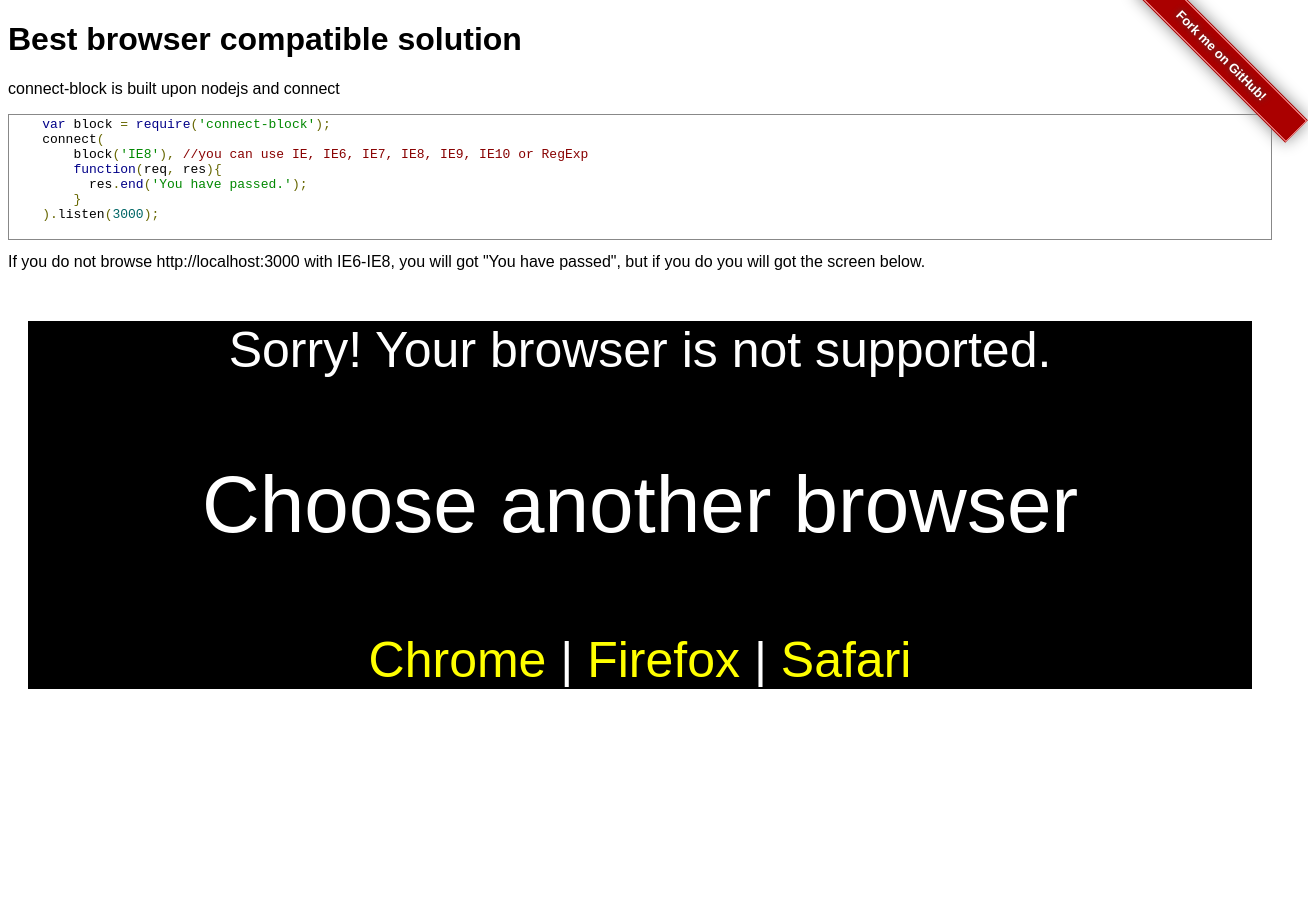
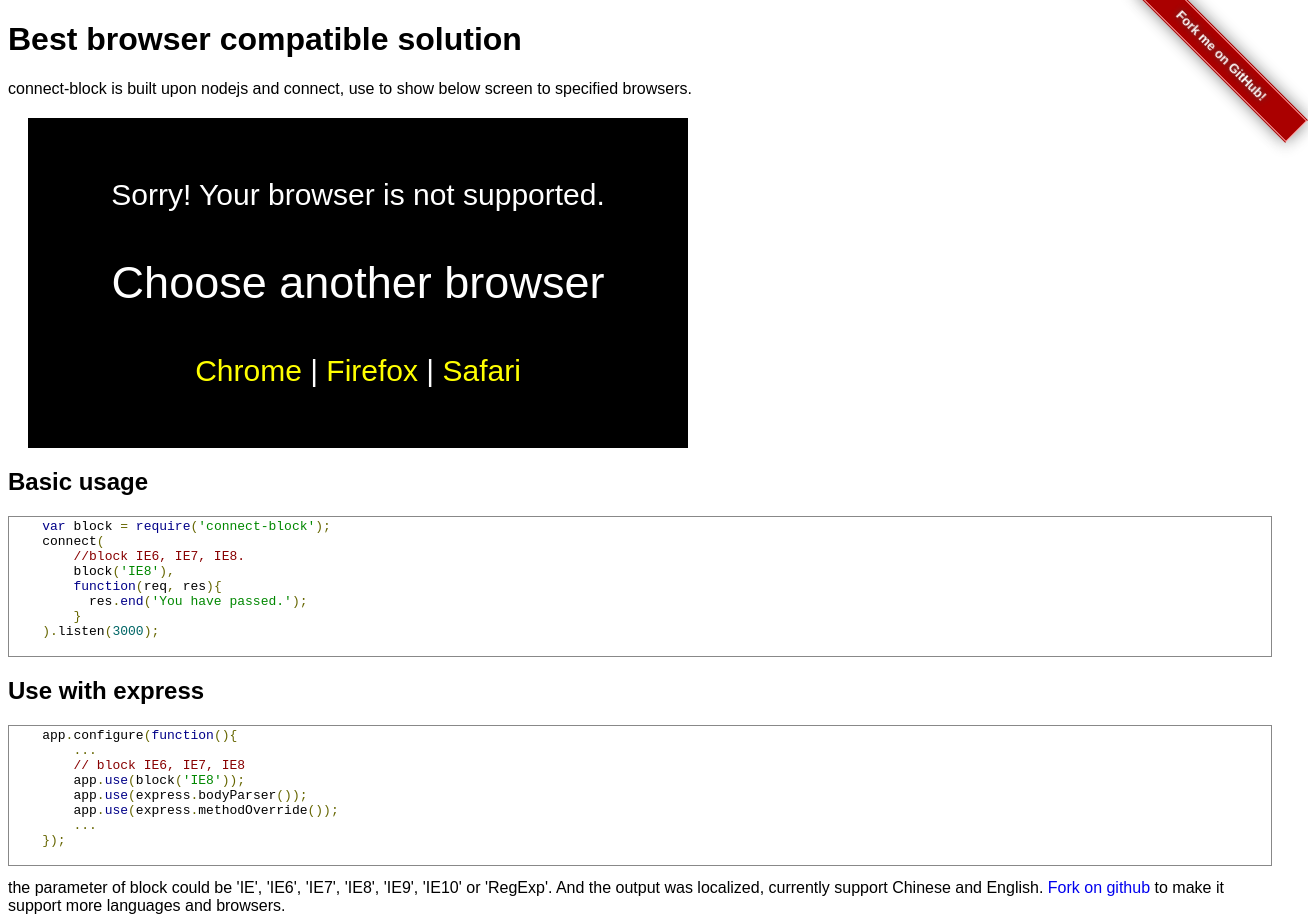
Before and after one commit to guileen/connect-block, a plain HTML site: page index.html in a window 1280 px wide. Shown: the whole page, 1308 px wide, since content can reach past the window. Before the commit the page ends 800 px from the top, so only its background shows below. Drawn offline with Linux system fonts and the light colour scheme.

Commit message:
add express example on gh-pages

```diff
--- a/index.html
+++ b/index.html
@@ -7,11 +7,13 @@
         font-family: Arial;
       }
       #block {
-        font-size: 50px;
+        font-size: 30px;
         text-align: center;
         margin: 20px;
+        padding: 30px;
         background: black;
         color: white;
+        width: 20em;
       }
       a{
         text-decoration:none;
@@ -27,6 +29,7 @@
         overflow: hidden;
         /* top left corner */
         position: absolute;
+        position: fixed;
         /* left: -3em; */
         right: -3em;
         top: 2.5em;
@@ -58,29 +61,45 @@
     <script type="text/javascript" src="prettify.js"></script>
   </head>
   <body onload="prettyPrint()">
+
     <h1>Best browser compatible solution</h1>
-    <p>connect-block is built upon nodejs and connect</p>
+    <p>connect-block is built upon nodejs and connect, use to show below screen to specified browsers.</p>
     <div class="ribbon">
       <a href="https://github.com/guileen/connect-block">Fork me on GitHub!</a>
     </div>
-    <pre class="prettyprint">
-    var block = require('connect-block');
-    connect(
-        block('IE8'), //you can use IE, IE6, IE7, IE8, IE9, IE10 or RegExp
-        function(req, res){
-          res.end('You have passed.');
-        }
-    ).listen(3000);
-    </pre>
-    If you do not browse http://localhost:3000 with IE6-IE8, you will got "You have passed", but if you do you will got the screen below.
+
     <div id="block">
       <p>Sorry! Your browser is not supported.</p>
-      <p style="font-size: 80px">Choose another browser</p>
+      <p style="font-size: 45px">Choose another browser</p>
       <p>
       <a href="http://www.google.com/chrome/">Chrome<!--chrome icon--></a> |
       <a href="http://www.mozilla.com/en-US/firefox/fx/">Firefox<!--chrome icon--></a> |
       <a href="http://www.apple.com/safari/">Safari<!--chrome icon--></a>
       </p>
     </div>
+
+    <h2>Basic usage</h2>
+    <pre class="prettyprint">
+    var block = require('connect-block');
+    connect(
+        //block IE6, IE7, IE8.
+        block('IE8'),
+        function(req, res){
+          res.end('You have passed.');
+        }
+    ).listen(3000);
+    </pre>
+    <h2>Use with express</h2>
+    <pre class="prettyprint">
+    app.configure(function(){
+        ...
+        // block IE6, IE7, IE8
+        app.use(block('IE8'));
+        app.use(express.bodyParser());
+        app.use(express.methodOverride());
+        ...
+    });
+    </pre>
+    the parameter of block could be 'IE', 'IE6', 'IE7', 'IE8', 'IE9', 'IE10' or 'RegExp'. And the output was localized, currently support Chinese and English. <a href="https://github.com/guileen/connect-block"> Fork on github </a> to make it support more languages and browsers.
   </body>
 </html>
```
